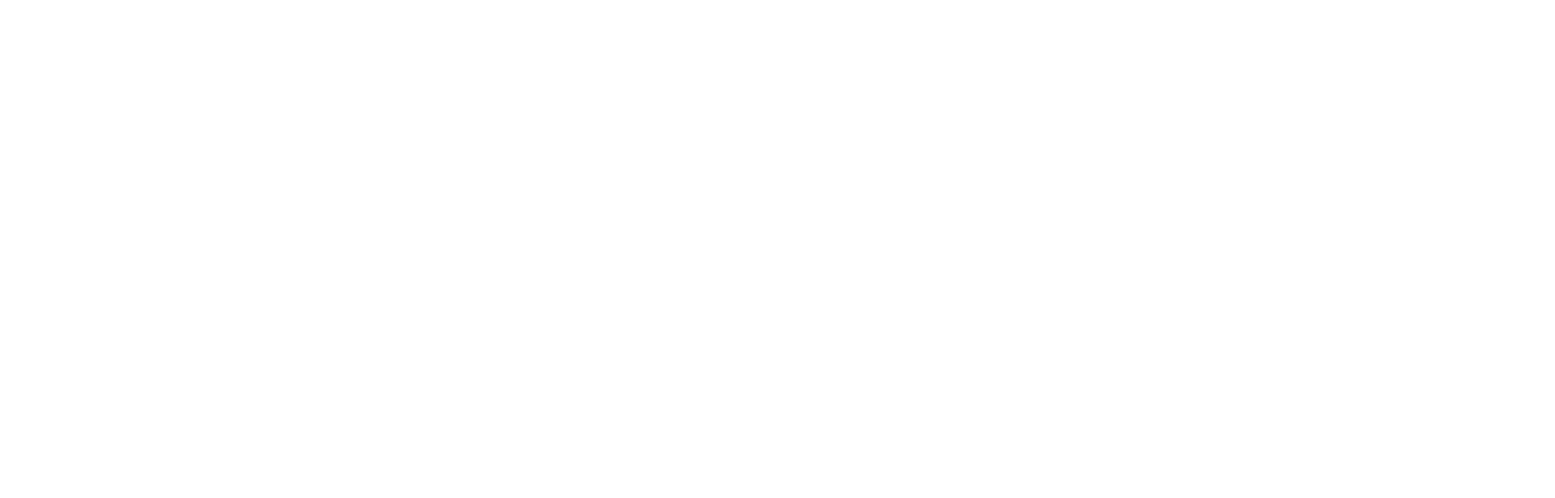
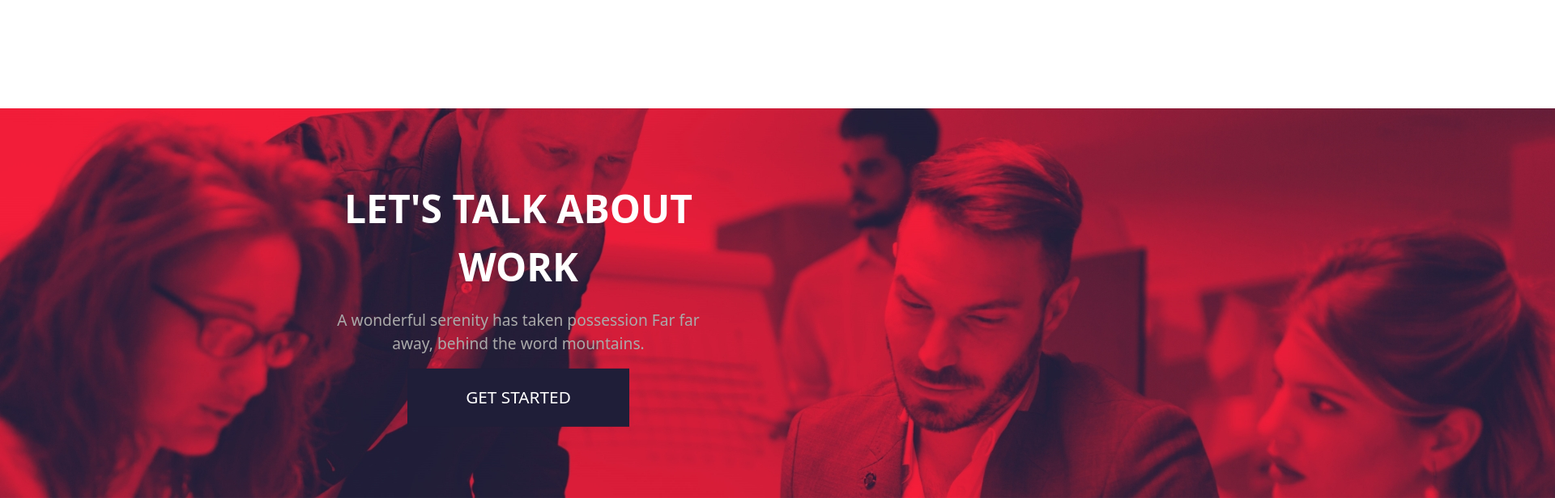
Before and after one commit to leonardopozzan/proj-html-vuejs, a Vue app: page / in a window 1280 px wide. Shown: the part 5816-6432 px from the top of the page at 81% size, 1920 px wide, since content can reach past the window. Before the commit the page ends 5950 px from the top, so only its background shows below. Built offline with nearby package versions, Linux system fonts and the light colour scheme; the HTML template or start-up script is replaced by a standard one.

Commit message:
section let's talk

```diff
--- a/src/assets/_variables.scss
+++ b/src/assets/_variables.scss
@@ -7,6 +7,6 @@
 $bg-turchese: #527CEB;
 $bg-acqua-button: #39FFBF;
 $bg-red-button: #F00E2E;
-$bg-blue-button: #201E38;
+$bg-blue-button: #1F1E38;
 $bg-viloet-button: #36354C;
 $text-grey: #AAA;
--- /dev/null
+++ b/src/components/Contacts.vue
@@ -0,0 +1,41 @@
+<template>
+    <section class="position-relative">
+        <div class="img-box"><img src="img/business-people-working-together-on-project-and-B3MZ4TX.jpg" alt=""></div>
+        <div class="box">
+            <div class="title">let's talk about work</div>
+            <div class="sub-title">A wonderful serenity has taken possession Far far away, behind the word mountains.</div>
+            <ButtonComponent text="get started" bgColor="#1F1E38" textColor="#FFF"/>
+        </div>
+    </section>
+</template>
+
+<script>
+import ButtonComponent from './ButtonComponent.vue';
+
+    export default {
+    components: { ButtonComponent }
+}
+</script>
+
+<style lang="scss" scoped>
+@use '../assets/variables' as *;
+@use '../assets/mixins' as *;
+section{
+    .box{
+        width: 40%;
+        position: absolute;
+        top: 50%;
+        left: 50%;
+        transform: translate(-50%,-50%);
+        text-align: center;
+        .title{
+            @include myTitle();
+        }
+        .sub-title{
+            font-size: 1.2rem;
+            color: $text-grey;
+            padding: 1rem 2rem;
+        }
+    }
+}
+</style>
--- a/src/components/MainComponent.vue
+++ b/src/components/MainComponent.vue
@@ -4,6 +4,7 @@
     <Project />
     <Testimonial />
     <Blog />
+    <Contacts />
 </template>
 
 <script>
@@ -12,9 +13,10 @@
 import Testimonial from './Testimonial.vue';
 import DescriptionComponent from './DescriptionComponent.vue';
 import Blog from './Blog.vue';
+import Contacts from './Contacts.vue';
 
     export default {
-    components: { DescriptionComponent, AboutUs, Project, Testimonial, Blog }
+    components: { DescriptionComponent, AboutUs, Project, Testimonial, Blog, Contacts }
 }
 </script>
 
```
